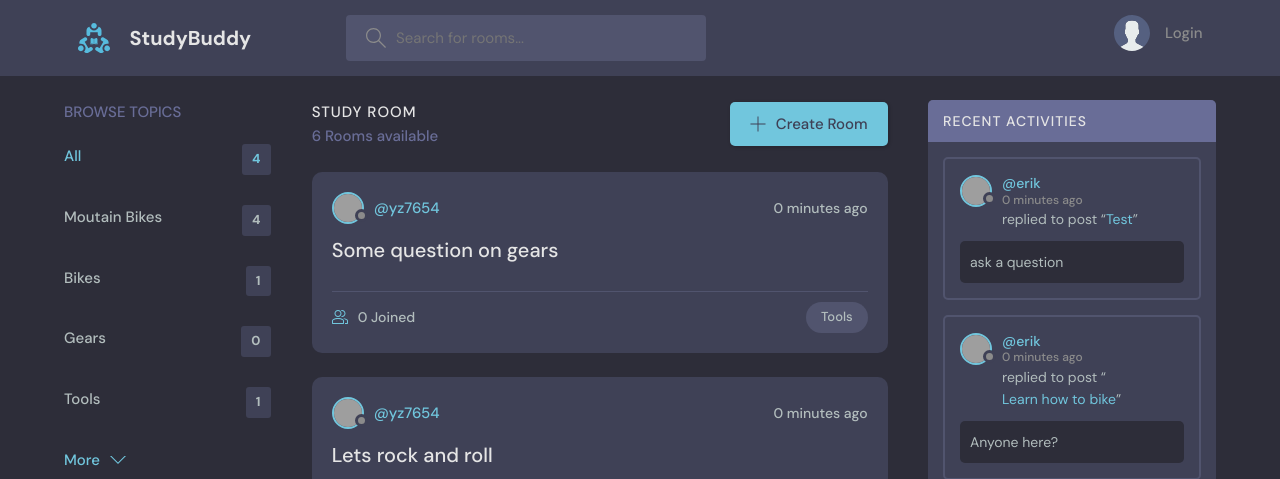
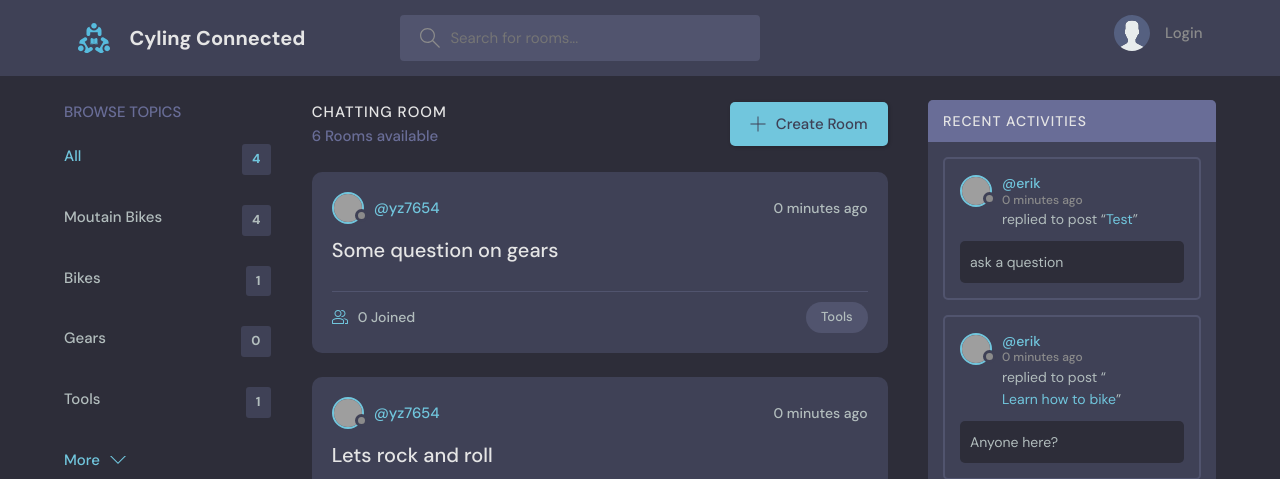
Before and after one commit to yihaozhong/CyclingConnected, a Django app: page / in a window 1280 px wide. Shown: the top 479 px of the page. Run offline with Django 4.2, Linux system fonts and the light colour scheme; data comes from the database, SQL or seed files in the repository; both versions use the stored data as it was after the commit; grey boxes are pictures that could not be loaded.

Commit message:
theme - create and update room finished

```diff
--- a/base/templates/base/home.html
+++ b/base/templates/base/home.html
@@ -32,7 +32,7 @@
           </div>
           <div class="roomList__header">
             <div>
-              <h2>Study Room</h2>
+              <h2>Chatting Room</h2>
               <p>{{rooms.count}} Rooms available</p>
             </div>
             <a class="btn btn--main" href="{% url 'create-room' %}">
--- a/base/views.py
+++ b/base/views.py
@@ -162,12 +162,15 @@ def updateRoom(request, pk): # pk for primary key
 
     if request.method == 'POST':
         form = RoomForm(request.POST, instance= room)
+        topic_name = request.POST.get('topic')
+        topic, created = Topic.objects.get_or_create(name = topic_name) # create if not exist
+        room.name = request.POST.get('name')
+        room.topic = topic
+        room.description = request.POST.get('description')
+        room.save()
+        return redirect('home') # return to the home page
 
-        if form.is_valid(): # if it is valid
-            form.save() # save it to database
-            return redirect('home') # return to the home page
-
-    context = {'form': form, 'topics': topics}
+    context = {'form': form, 'topics': topics, 'room': room}
     return render(request, 'base/room_form.html', context)
 
 @login_required(login_url = '/login')
--- a/templates/main.html
+++ b/templates/main.html
@@ -7,7 +7,7 @@
     <meta name="viewport" content="width=device-width, initial-scale=1.0" />
     <link rel="shortcut icon" href="assets/favicon.ico" type="image/x-icon" />
     <link rel="stylesheet" href="{% static 'styles/style.css' %}" />
-    <title>StudyBuddy - Find study partners around the world!</title>
+    <title>Cyling Connected - Find cyclists around the world!</title>
   </head>
 
   <body>
--- a/templates/navbar.html
+++ b/templates/navbar.html
@@ -3,11 +3,11 @@
     <div class="container">
       <a href="{% url 'home' %}" class="header__logo">
         <img src="{% static 'images/logo.svg' %}" />
-        <h1>StudyBuddy</h1>
+        <h1>Cyling Connected</h1>
       </a>
       <form class="header__search" method = 'GET' action = "{% url 'home' %}">
         <label>
-          <svg version="1.1" xmlns="http://www.w3.org/2000/svg" width="32" height="32" viewBox="0 0 32 32">
+          <svg version="1.1" xmlns="http://www.w3.org/2000/svg" width="28" height="28" viewBox="0 0 32 32">
             <title>search</title>
             <path
               d="M32 30.586l-10.845-10.845c1.771-2.092 2.845-4.791 2.845-7.741 0-6.617-5.383-12-12-12s-12 5.383-12 12c0 6.617 5.383 12 12 12 2.949 0 5.649-1.074 7.741-2.845l10.845 10.845 1.414-1.414zM12 22c-5.514 0-10-4.486-10-10s4.486-10 10-10c5.514 0 10 4.486 10 10s-4.486 10-10 10z"
```
Also changed, not shown: base/templates/base/room_form.html (+5 -5 lines), db.sqlite3.
